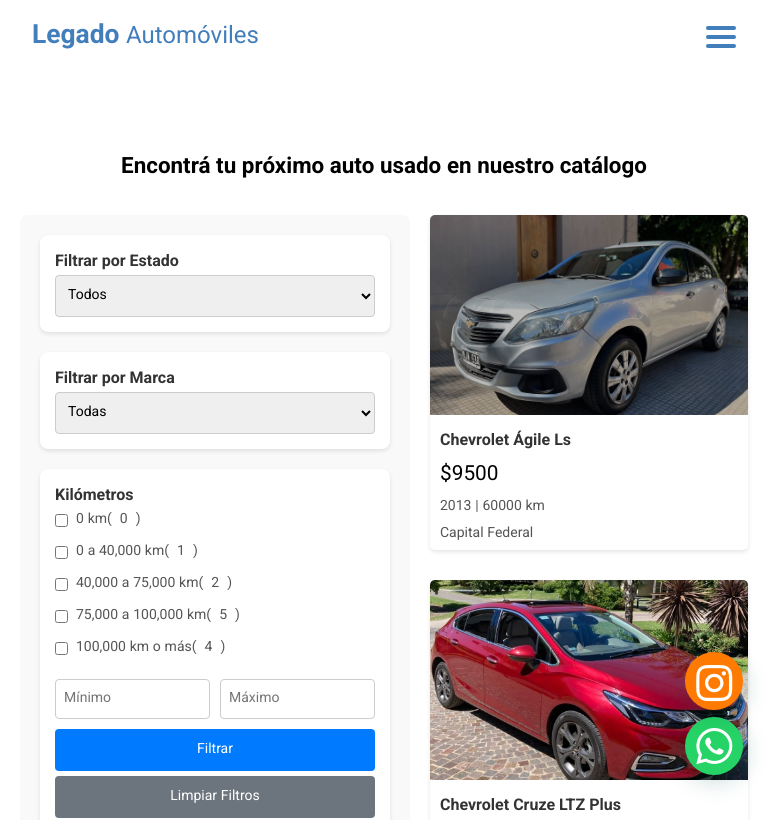
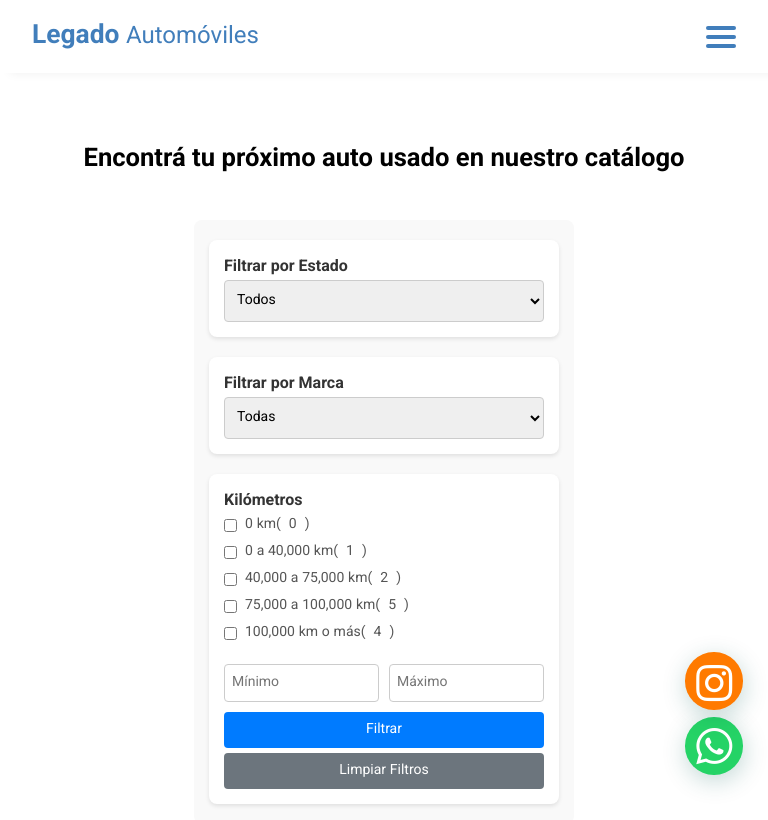
Before and after one commit to MaximoVerdi/legado-automoviles, a React (Vite) app: page /stock in a window 768 px wide. Shown: the top 820 px of the page. Built offline with nearby package versions, Linux system fonts and the light colour scheme.

Commit message:
Fix: Responsive stock section

```diff
--- a/src/assets/components/cars-stock-section.css
+++ b/src/assets/components/cars-stock-section.css
@@ -1,36 +1,38 @@
-/* Estilos generales */
 .stock-title {
   width: 100%;
   text-align: center;
-  margin-top: 150px;
-}
-
-.stock-title h1 {
-  font-size: 2em;
+  margin-top: 130px;
 }
 
 .stock-page {
   display: flex;
-  flex-direction: column;
+  flex-direction: row;
   margin-top: 30px;
   margin-bottom: 50px;
-  padding: 0 20px;
-  gap: 20px;
 }
 
 .stock-section {
+  font-family: Arial, sans-serif;
+  padding: 20px 15px;
+  background-color: #f9f9f9;
+  border-radius: 8px;
   height: max-content;
-  font-family: Arial, sans-serif;
-  background-color: #f9f9f9;
-  padding: 20px 20px 0px 20px;
-  border-radius: 8px;
+  margin: 0 20px;
 }
 
 .filter-container {
 display: flex;
 flex-direction: column;
+flex-wrap: wrap;
 gap: 20px;
 margin-bottom: 30px;
+margin: 0 20px;
+}
+
+.filter-menu-container {
+  display: flex;
+  flex-direction: column;
+  gap: 20px;
 }
 
 .filter-menu {
@@ -38,9 +40,8 @@
 padding: 15px;
 border-radius: 8px;
 box-shadow: 0 2px 4px rgba(0, 0, 0, 0.1);
-  width: 100%;
+min-width: 230px;
 max-width: 350px;
-  margin: 0 auto;
 }
 
 .filter-menu h3 {
@@ -161,40 +162,64 @@
 color: #000;
 }
 
-/* Media Queries para hacerlo responsive */
-@media (min-width: 768px) {
+@media screen and (max-width: 1000px) {
+
   .stock-page {
-      flex-direction: row;
-
+    flex-direction: column;
+    justify-content: center;
   }
 
-  .filter-menu {
+  .stock-section {
+    display: flex;
+    margin: auto;
+    margin-bottom: 20px;
+  }
+
+  .stock-title {
+    padding: 0 100px;
+  }
+
+  .cars-container {
+    margin: 0;
+    padding: 0 50px;
+  }
+
+  .filter-container {
+    margin: 0 auto;
+    flex-direction: row;
+  }
+
+  .filter-menu-container {
+    margin: auto;
+  }
+
+  .filter-menu button, .filter-menu input[type="number"]  {
+    padding: 7px;
+  }
+
+  .mileage-options {
+    gap: 5px;
+  }
+}
+
+@media screen and (max-width: 769px) {
+  .stock-title {
+    padding: 10px;
+    font-size: .8em;
+  }
+
+  .filter-container {
+    flex-direction: column;
+  }
+
+  .filter-menu-container {
     margin: 0;
   }
 
   .cars-container {
-      margin-right: 0;
-  }
+    padding: 0 20px;
   }
 
-@media (min-width: 1024px) {
-  .filter-container {
-      flex-direction: column;
-  }
 
-  .filter-menu {
-      max-width: 250px;
-  }
-
-  .cars-container {
-      grid-template-columns: repeat(auto-fill, minmax(300px, 1fr));
-  }
-}
-
-@media screen and (max-width: 769px) {
-
-  .stock-title h1 {
-    font-size: 1.4em;
-  }
 
 }
--- a/src/assets/components/cars-stock-section.jsx
+++ b/src/assets/components/cars-stock-section.jsx
@@ -171,6 +171,7 @@
         <section id="stock" className="stock-section">
 
           <div className="filter-container">
+            <div className='filter-menu-container'>
             <div className="filter-menu">
               <h3>Filtrar por Estado</h3>
               <select id="condition-filter" value={condition} onChange={handleConditionChange}>
@@ -192,6 +193,7 @@
                 <option value="volkswagen">Volkswagen</option>
                 <option value="renault">Renault</option>
               </select>
+            </div>
             </div>
             <div className="filter-menu">
               <h3>Kilómetros</h3>
--- a/src/assets/components/header/header.css
+++ b/src/assets/components/header/header.css
@@ -11,6 +11,7 @@
     padding: 1em 3em;
     transition: all 0.5s ease;
     background-color: #fff;
+    box-shadow: 10px 0 10px #00000011;
 }
 
 .header.scrolled {
```
Lines whose indentation alone changed are shown as unchanged.
